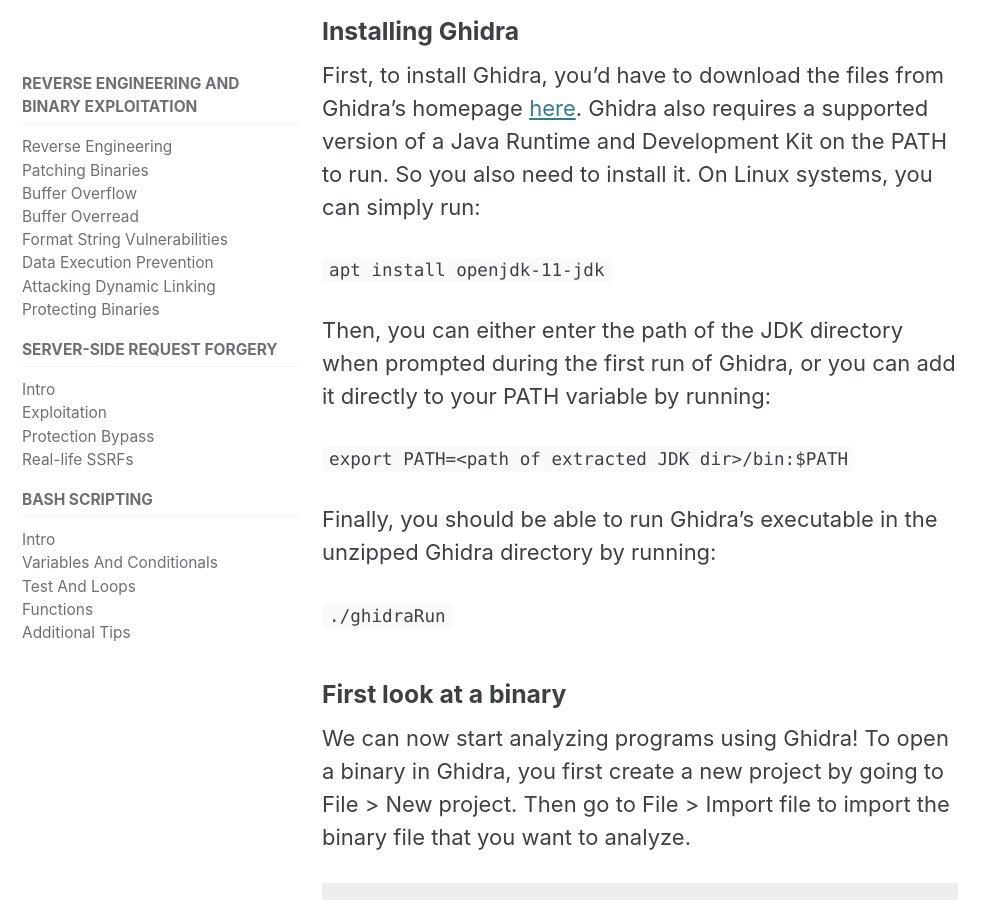
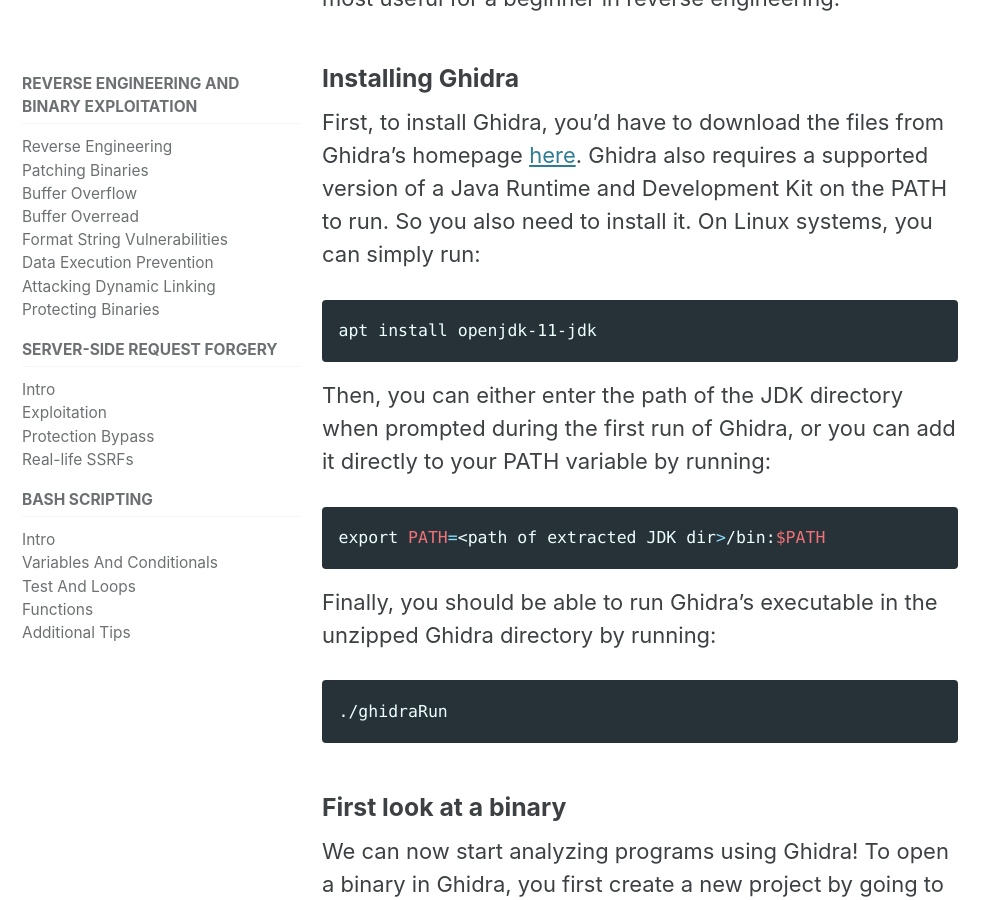
Before and after one commit to vkili/blog, a Jekyll site: the page built from _posts/2020-08-05-intro-to-reverse-engineering.md, in a window 1280 px wide and 900 px high, scrolled down 1680 px. Shown: the whole window, without its empty margins (0-999 px from the left). Built offline with Jekyll 4.4.1, drawn with Linux system fonts in a browser that asks for light colours; cached includes are drawn as plain includes.

Commit message:
fix syntax highlighting

````diff
--- a/_posts/2020-08-05-intro-to-reverse-engineering.md
+++ b/_posts/2020-08-05-intro-to-reverse-engineering.md
@@ -16,11 +16,15 @@
 
 The “strings” command finds the printable strings in an object, binary or file.
 
-```strings <path to binary file>```
+```bash
+strings <path to binary file>
+```
 
 The “file” command will reveal the file type of the file you are analyzing.
 
-```file <path to binary file>```
+```bash
+file <path to binary file>
+```
 
 ## Getting Started With Ghidra
 Ghidra is a software reverse engineering framework created by the National Security Agency (NSA) of the USA. It includes a variety of tools that helps users analyze compiled code on a variety of platforms including Windows, macOS, and Linux. Its capabilities include disassembly, assembly, decompilation, and many others.
@@ -31,15 +35,21 @@
 First, to install Ghidra, you’d have to download the files from Ghidra’s homepage [here](https://ghidra-sre.org/).
 Ghidra also requires a supported version of a Java Runtime and Development Kit on the PATH to run. So you also need to install it. On Linux systems, you can simply run:
 
-```apt install openjdk-11-jdk```
+```bash
+apt install openjdk-11-jdk
+```
 
 Then, you can either enter the path of the JDK directory when prompted during the first run of Ghidra, or you can add it directly to your PATH variable by running:
 
-```export PATH=<path of extracted JDK dir>/bin:$PATH```
+```bash
+export PATH=<path of extracted JDK dir>/bin:$PATH
+```
 
 Finally, you should be able to run Ghidra’s executable in the unzipped Ghidra directory by running:
 
-```./ghidraRun```
+```bash
+./ghidraRun
+```
 
 ### First look at a binary
 We can now start analyzing programs using Ghidra! To open a binary in Ghidra, you first create a new project by going to File > New project. Then go to File > Import file to import the binary file that you want to analyze.
````
